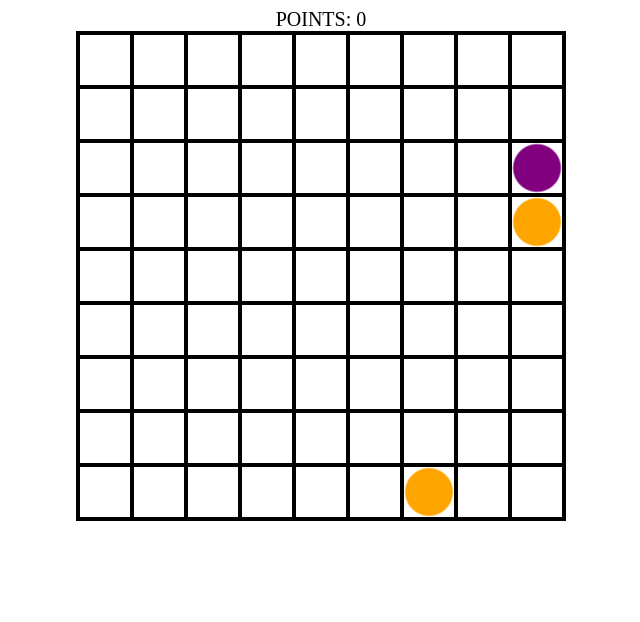
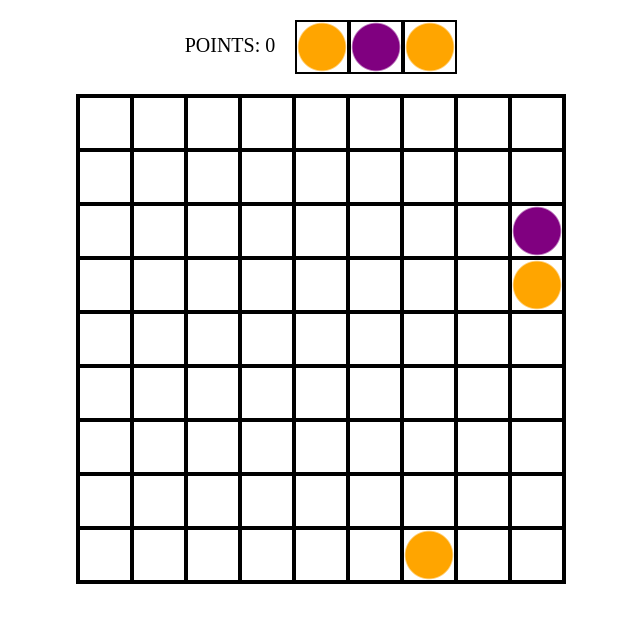
Before and after one commit to MrHid3/balls, a website built with webpack: page index.html in a window 1280 px wide. Shown: the whole page, without its empty margins (319-959 px from the left). Built offline with nearby package versions, Linux system fonts and the light colour scheme.

Commit message:
preview + bugfixy

```diff
--- a/index.html
+++ b/index.html
@@ -10,6 +10,11 @@
   <body>
     <div id="additional">
       <div id="points">POINTS: <span id="point">0</span></div>
+      <div class="preview">
+        <div id="one" class="one previe"></div>
+        <div id="two" class="two previe"></div>
+        <div id="three" class="three previe"></div>
+      </div>
     </div>
     <div id="BIG"></div>
     <script src="/dist/main.bundle.js"></script>
--- a/src/Game.ts
+++ b/src/Game.ts
@@ -136,6 +136,13 @@ export class Game implements IGame{
             child.forEach(grandchild => {
                 grandchild.field.addEventListener("click", () => {
                     if(!this.canmove) return;
+                    if(!(grandchild.x < 8 && this.playingField[grandchild.y][grandchild.x + 1].isEmpty()) &&
+                        !(grandchild.y < 8 && this.playingField[grandchild.y + 1][grandchild.x].isEmpty()) &&
+                        !(grandchild.x > 0 && this.playingField[grandchild.y][grandchild.x - 1].isEmpty()) &&
+                        !(grandchild.y > 0 && this.playingField[grandchild.y - 1][grandchild.x].isEmpty()) &&
+                        !(this.clicked.length === 1 && grandchild.isEmpty())
+                    )
+                        return;
                     if(this.clicked.length === 0){
                         if(!grandchild.isEmpty()){
                             grandchild.click();
@@ -229,6 +236,9 @@ export class Game implements IGame{
         if(!this.enabled) return;
         for(let i = 0; i < 3; i++)
             this.nextColors[i] = this.colors[Math.floor(Math.random() * this.colors.length)];
+        (document.querySelector(".one") as HTMLElement).style.backgroundImage = `radial-gradient(circle, ${this.nextColors[0]} 65%, white 70%, white 100%)`;
+        (document.querySelector(".two") as HTMLElement).style.backgroundImage = `radial-gradient(circle, ${this.nextColors[1]} 65%, white 70%, white 100%)`;
+        (document.querySelector(".three") as HTMLElement).style.backgroundImage = `radial-gradient(circle, ${this.nextColors[2]} 65%, white 70%, white 100%)`;
     }
 
     seekAndDestroy() : number{
@@ -257,7 +267,6 @@ export class Game implements IGame{
         }
 
         for(let j = 0; j < this.width; j++){
-            if(!this.enabled) return;
             let streak = 1;
             for(let i = 1; i < this.height; i++){
                 if(this.playingField[i][j].color.color == this.playingField[i - 1][j].color.color && this.playingField[i][j].color.color != "transparent"){
@@ -294,7 +303,7 @@ export class Game implements IGame{
             }
             if(streak >= 5){
                 for(let l = 0; l <= streak; l++){
-                    table[8 - l][(8 - i) - l] = -1;
+                    table[8 - l][8 - i - l] = -1;
                 }
             }
         }
@@ -315,7 +324,8 @@ export class Game implements IGame{
             }
             if(streak >= 5){
                 for(let l = 0; l <= streak; l++){
-                    table[8 - l][(8 - j) - l] = -1;
+                    table[8 - j - l][8 - l] = -1;
+                    this.playingField[8 - j - l][8 - l].setColor("black");
                 }
             }
         }
--- a/styles/style.css
+++ b/styles/style.css
@@ -10,7 +10,7 @@
     width: fit-content;
 }
 
-.small{
+.small, .previe{
     border: 2px solid black;
     height: 50px;
     width: 50px;
@@ -24,4 +24,22 @@
     margin: 0 auto;
     font-size: 20px;
     text-align: center;
+    vertical-align: middle;
+    line-height: 50px;
 }
+
+.preview{
+    margin-left: 20px;
+    width: fit-content;
+    height: fit-content;
+    display: flex;
+    flex-direction: row;
+}
+
+#additional{
+    margin: 20px auto;
+    width: fit-content;
+    height: fit-content;
+    display: flex;
+    flex-direction: row;
+}
```
Also changed, not shown: dist/main.bundle.js.
